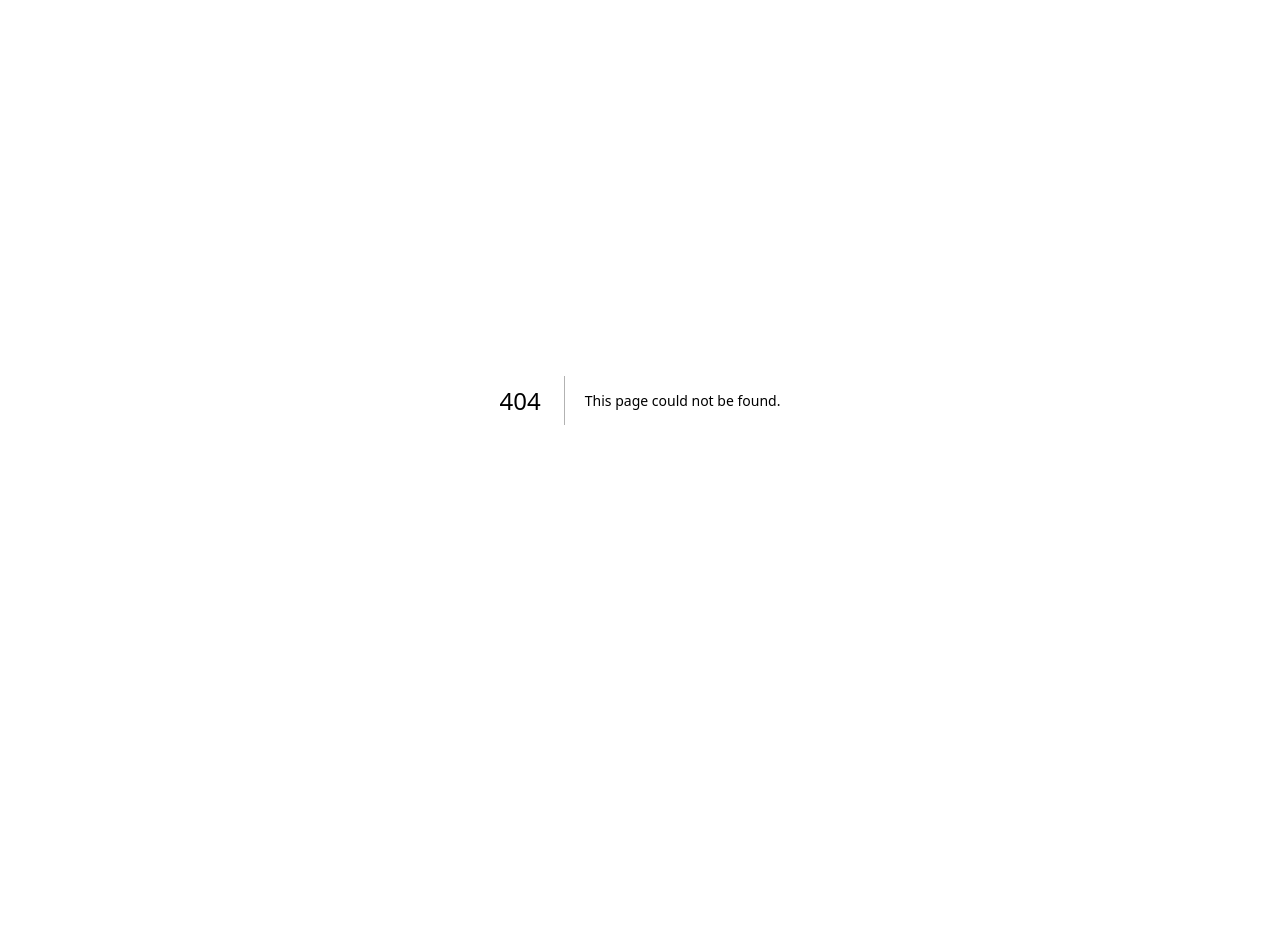
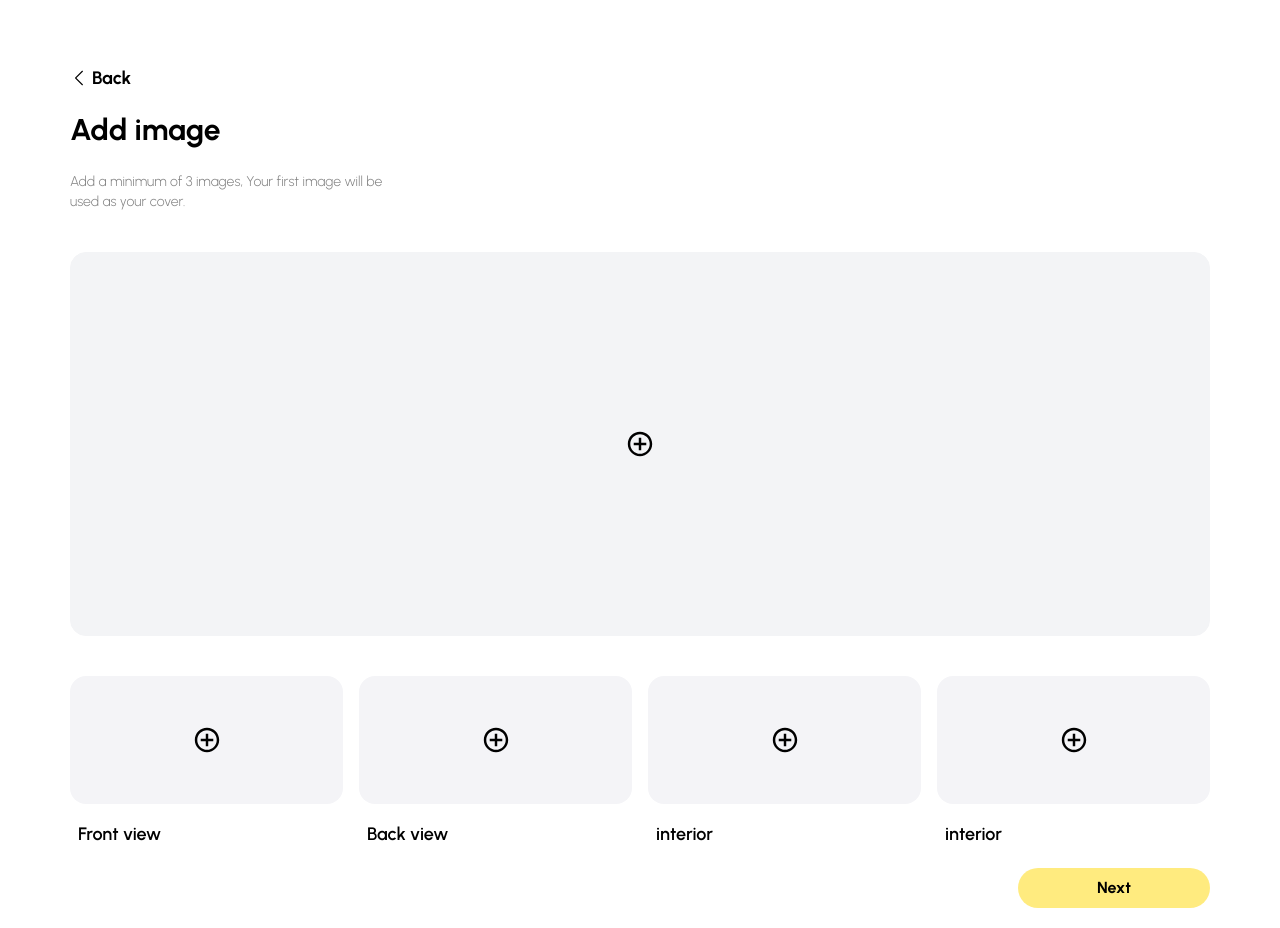
Before and after one commit to sabitsadiq/post-a-package-page, a Next.js app: page /Testing2 in a window 1280 px wide. Before the commit this address had no page. Before the commit the page ends 800 px from the top, so only its background shows below. Built offline with nearby package versions, Linux system fonts and the light colour scheme.

Commit message:
update on the myPosting page

```diff
--- /dev/null
+++ b/app/Testing2/page.tsx
@@ -0,0 +1,198 @@
+"use client";
+import React, { useState, ChangeEvent } from "react";
+import Image from "next/image";
+import { IoMdAddCircleOutline } from "react-icons/io";
+import { BsChevronLeft } from "react-icons/bs";
+import Link from "next/link";
+
+const Page = () => {
+  const [images, setImages] = useState<Array<string | null>>([
+    null,
+    null,
+    null,
+    null,
+    null,
+  ]);
+
+  const handleImageChange = (
+    event: ChangeEvent<HTMLInputElement>,
+    index: number
+  ) => {
+    const file = event.target.files?.[0];
+    if (file) {
+      const reader = new FileReader();
+      reader.onloadend = () => {
+        const newImages = [...images];
+        newImages[index] = reader.result as string;
+        setImages(newImages);
+      };
+      reader.readAsDataURL(file);
+    }
+  };
+
+  return (
+    <div className="w-full">
+      <div className="max-w-[1140px] md:mx-auto mx-5 mt-16">
+        <div className="w-full mx-auto">
+          <div className="header flex gap-1 items-center font-bold text-lg cursor-pointer">
+            <BsChevronLeft />
+            <span>Back</span>
+          </div>
+          <div className="mt-5 flex flex-col gap-6">
+            <span className="text-3xl font-bold">Add image</span>
+            <p className="text-sm font-light lg:w-[30%] opacity-50">
+              Add a minimum of 3 images, Your first image will be used as your
+              cover.
+            </p>
+          </div>
+        </div>
+        {/* CAR CONTAINER */}
+        <div className="relative h-64 lg:h-96 mt-10 mx-auto">
+          <div className="h-full w-full bg-gray-100 rounded-2xl border border-gray-100">
+            {images[0] ? (
+              <Image
+                src={images[0]}
+                alt="Front view"
+                fill
+                className="w-full h-full object-cover rounded-2xl"
+              />
+            ) : (
+              <label
+                htmlFor="image1-input"
+                className="flex items-center justify-center h-full m-auto"
+              >
+                <IoMdAddCircleOutline size={30} />
+                <input
+                  type="file"
+                  hidden
+                  id="image1-input"
+                  onChange={(e) => handleImageChange(e, 0)}
+                />
+              </label>
+            )}
+          </div>
+        </div>
+        <div className="grid grid-cols-2 lg:grid-cols-4 gap-4 mx-auto mt-10">
+          <div className="">
+            <div className="bg-[#F4F4F7] rounded-2xl h-32">
+              {images[1] ? (
+                <Image
+                  src={images[1]}
+                  alt="Front view"
+                  width={90}
+                  height={70}
+                  className="w-full h-full object-cover rounded-2xl"
+                />
+              ) : (
+                <label
+                  htmlFor="image1-input"
+                  className="flex items-center justify-center h-full m-auto"
+                >
+                  <IoMdAddCircleOutline size={30} />
+                  <input
+                    type="file"
+                    hidden
+                    id="image1-input"
+                    onChange={(e) => handleImageChange(e, 1)}
+                  />
+                </label>
+              )}
+            </div>
+            <h2 className="font-semibold text-lg pt-4 pl-2">Front view</h2>
+          </div>
+
+          <div className="">
+            <div className="bg-[#F4F4F7] rounded-2xl h-32">
+              {images[2] ? (
+                <Image
+                  src={images[2]}
+                  alt="Front view"
+                  width={90}
+                  height={70}
+                  className="w-full h-full object-cover rounded-2xl"
+                />
+              ) : (
+                <label
+                  htmlFor="image2-input"
+                  className="flex items-center justify-center h-full m-auto"
+                >
+                  <IoMdAddCircleOutline size={30} />
+                  <input
+                    type="file"
+                    hidden
+                    id="image2-input"
+                    onChange={(e) => handleImageChange(e, 2)}
+                  />
+                </label>
+              )}
+            </div>
+            <h2 className="font-semibold text-lg pt-4 pl-2">Back view</h2>
+          </div>
+          <div className="">
+            <div className="bg-[#F4F4F7] rounded-2xl h-32">
+              {images[3] ? (
+                <Image
+                  src={images[3]}
+                  alt="Front view"
+                  width={90}
+                  height={70}
+                  className="w-full h-full object-cover rounded-2xl"
+                />
+              ) : (
+                <label
+                  htmlFor="image3-input"
+                  className="flex items-center justify-center h-full m-auto"
+                >
+                  <IoMdAddCircleOutline size={30} />
+                  <input
+                    type="file"
+                    hidden
+                    id="image3-input"
+                    onChange={(e) => handleImageChange(e, 3)}
+                  />
+                </label>
+              )}
+            </div>
+            <h2 className="font-semibold text-lg pt-4 pl-2">interior</h2>
+          </div>
+          <div className="">
+            <div className="bg-[#F4F4F7] rounded-2xl h-32">
+              {images[4] ? (
+                <Image
+                  src={images[4]}
+                  alt="Front view"
+                  width={90}
+                  height={70}
+                  className="w-full h-full object-cover rounded-2xl"
+                />
+              ) : (
+                <label
+                  htmlFor="image4-input"
+                  className="flex items-center justify-center h-full m-auto"
+                >
+                  <IoMdAddCircleOutline size={30} />
+                  <input
+                    type="file"
+                    hidden
+                    id="image4-input"
+                    onChange={(e) => handleImageChange(e, 4)}
+                  />
+                </label>
+              )}
+            </div>
+            <h2 className="font-semibold text-lg pt-4 pl-2">interior</h2>
+          </div>
+        </div>
+        <div className="mx-auto flex my-5 justify-end">
+          <Link href="/travellerUploadImg">
+            <button className="bg-[#FFD700] hover:bg-yellow-400 duration-200 font-bold w-48 px-6 bg-opacity-50 py-2 rounded-3xl">
+              Next
+            </button>
+          </Link>
+        </div>
+      </div>
+    </div>
+  );
+};
+
+export default Page;
--- a/app/components/DropMenu/TableDropdown.tsx
+++ b/app/components/DropMenu/TableDropdown.tsx
@@ -2,7 +2,7 @@ import React from "react";
 
 const Number = () => {
   return (
-    <div className="shadow-md rounded-lg absolute top-8 right-14 cursor-pointer z-20 bg-white overflow-hidden">
+    <div className="shadow-md rounded-lg absolute w-40 top-8 right-14 cursor-pointer z-20 bg-white">
       <ul className="font-semibold text-xs pb-2 md:ml-auto flex flex-col gap-3  mt-3">
         <li className="cursor-pointer px-3 py-2 border-b z-30 flex items-center">
           Edit trip posting
--- a/app/components/constants/data.tsx
+++ b/app/components/constants/data.tsx
@@ -97,52 +97,52 @@ export const slide = [
 ];
 export const tableData = [
   {
-    location: 'Abuja - Lagos',
-    type: 'sending package',
-    id: 'WEnEJ786',
-    status: 'Review',
+    location: "Abuja - Lagos",
+    type: "sending package",
+    id: "WEdEJ786",
+    status: "Review",
     modalOpen: false,
   },
   {
-    location: 'Minna - Abuja',
-    type: 'sending package',
-    id: 'WEdEJ786',
-    status: 'posted',
+    location: "Minna - Abuja",
+    type: "sending package",
+    id: "WEdEJ786",
+    status: "posted",
     modalOpen: false,
   },
   {
-    location: 'Benue - Kogi',
-    type: 'sending package',
-    id: 'WErEJ786',
-    status: 'closed',
+    location: "Benue - Kogi",
+    type: "sending package",
+    id: "WErEJ786",
+    status: "closed",
     modalOpen: false,
   },
   {
-    location: 'Kwara - Lagos',
-    type: 'sending package',
-    id: 'WEaEJ786',
-    status: 'booked',
+    location: "Kwara - Lagos",
+    type: "sending package",
+    id: "WEaEJ786",
+    status: "booked",
     modalOpen: false,
   },
   {
-    location: 'Kwara - Lagos',
-    type: 'sending package',
-    id: 'WEbEJ786',
-    status: 'booked',
+    location: "Kwara - Lagos",
+    type: "sending package",
+    id: "WEbEJ786",
+    status: "booked",
     modalOpen: false,
   },
   {
-    location: 'Osun - Ekiti',
-    type: 'sending package',
-    id: 'WEcEJ786',
-    status: 'closed',
+    location: "Osun - Ekiti",
+    type: "sending package",
+    id: "WEcEJ786",
+    status: "closed",
     modalOpen: false,
   },
   {
-    location: 'Ekiti - Ibadan',
-    type: 'sending package',
-    id: 'WEgEJ786',
-    status: 'closed',
+    location: "Ekiti - Ibadan",
+    type: "sending package",
+    id: "WEgEJ786",
+    status: "closed",
     modalOpen: false,
   },
 ];
--- a/app/globals.css
+++ b/app/globals.css
@@ -3,9 +3,11 @@
 @tailwind utilities;
 
 .lastRow ~ * {
-  transform: translateY(-90px);
+  transform: translateY(-120px);
 }
-
+.SecondtoLastRow ~ * {
+  transform: translateY(-50px);
+}
 .mobileLastRow ~ * {
-  transform: translateY(-120px) !important;
+  /* transform: translateY(-120px) !important; */
 }
--- a/app/myPosting/page.tsx
+++ b/app/myPosting/page.tsx
@@ -6,10 +6,9 @@ import { tableData } from "../components/constants/data";
 import { useMediaQuery } from "@react-hook/media-query";
 
 const page = () => {
-  // const [isOpen, setIsOpen] = useState(false);
   const [handleModal, setHandleModal] = useState(tableData);
   const btnColor: any = {
-    review: "#99E918C9",
+    review: "#99E918",
     posted: "#FFD700",
     closed: "#FF5631",
     booked: "#08E06C",
@@ -27,6 +26,7 @@ const page = () => {
   const isSmallScreen = useMediaQuery("(max-width:480px)");
 
   const isLastRow = tableData.length - 1;
+  const isSecondtoLastRow = tableData.length - 2;
 
   const array = handleModal?.map((obj, index) => {
     return (
@@ -45,12 +45,14 @@ const page = () => {
             {obj.status}
           </button>
         </td>
-        <td className="flex justify-end px-6 py-2 whitespace-nowrap relative">
+        <td className="flex justify-end px-6 py-2  whitespace-nowrap relative">
           <BiDotsVertical
             size={17}
             className={`z-10 mr-5 cursor-pointer ${
               isLastRow === index ? "lastRow" : ""
-            } ${isSmallScreen && isLastRow === index ? "mobileLastRow" : ""}`}
+            } ${isSecondtoLastRow === index ? "SecondtoLastRow" : ""} ${
+              isSmallScreen && isLastRow === index ? "mobileLastRow" : ""
+            }`}
             onClick={() => toggledropDown(obj.id)}
           />
           {obj.modalOpen && <Number />}
@@ -64,10 +66,10 @@ const page = () => {
     <div className="w-full p-6">
       <div className="rounded-xl px-3 py-10 shadow-md my-10 lg:w-4/5 mx-auto">
         <h1 className="px-6 font-semibold text-xl leading-6">My postings</h1>
-        <div className={isSmallScreen ? "overflow-x-auto" : ""}>
+        <div className="overflow-x-auto">
           <table className="table-auto w-full text-[#0F0400] ">
             <thead className="text-base leading-6 font-bold">
-              <tr className="border-red-600">
+              <tr className="">
                 <th className="px-6 py-3 text-left  tracking-wider">
                   Location
                 </th>
--- a/app/page.tsx
+++ b/app/page.tsx
@@ -21,12 +21,6 @@ export default function Home() {
         >
           myPosting
         </Link>
-        <Link
-          className="bg-gray-700 opacity-50 rounded-lg px-4 flex self-center mt-4 text-white py-2"
-          href="/testing"
-        >
-          testing
-        </Link>
       </div>
     </div>
   );
--- a/app/travellerUploadImg/page.tsx
+++ b/app/travellerUploadImg/page.tsx
@@ -3,16 +3,34 @@ import Image from "next/image";
 import Link from "next/link";
 import { useState } from "react";
 import { BsFillFolderFill } from "react-icons/bs";
+import { IoMdAddCircleOutline } from "react-icons/io";
 
 const PackageSenderMain = () => {
-  const [image, setImage] = useState<any>();
-  const [fileName, setFileName] = useState<string>("No selected file");
+  const [images, setImages] = useState<Array<string | null>>([
+    null,
+    null,
+    null,
+  ]);
+  const options = ["Electronics", "Honda", "lexus", "Golf"];
+  const onOptionChangeHandler = (
+    event: React.ChangeEvent<HTMLSelectElement>
+  ) => {
+    console.log("User Selected Value - ", event.target.value);
+  };
 
-  const handleFileChange = (event: React.ChangeEvent<HTMLInputElement>) => {
-    const files = event.target.files;
-    if (files && files.length > 0) {
-      setFileName(files[0].name);
-      setImage(URL.createObjectURL(files[0]));
+  const handleImageChange = (
+    event: React.ChangeEvent<HTMLInputElement>,
+    index: number
+  ) => {
+    const file = event.target.files?.[0];
+    if (file) {
+      const reader = new FileReader();
+      reader.onloadend = () => {
+        const newImages = [...images];
+        newImages[index] = reader.result as string;
+        setImages(newImages);
+      };
+      reader.readAsDataURL(file);
     }
   };
 
@@ -42,83 +60,69 @@ const PackageSenderMain = () => {
           </p>
         </div>
         <div className="flex gap-8 items-center justify-between">
-          <h1 className="font-normal md:font-semibold text-lg xl:text-xl 2xl-texl pt-2">
-            Electronics
-          </h1>
-          <Image
-            src="/image/icon-park_down.png"
-            className="w-4 h-4"
-            width="50"
-            height="50"
-            alt="truck"
-          />
+          <select
+            onChange={onOptionChangeHandler}
+            className="bg-transparent outline-none border-none w-full font-semibold"
+          >
+            {options.map((option, index) => {
+              return <option key={index}>{option}</option>;
+            })}
+          </select>
         </div>
       </div>
       <div className="w-full md:w-11/12 mx-auto mt-14 h-full">
         <div className="relative w-full flex flex-col mx-auto justify-center self-center  h-80 bg-[rgb(244,244,247)] rounded-3xl">
-          {image ? (
-            <form className="">
-              <label
-                htmlFor="file-input"
-                className="w-full h-full flex flex-col items-center justify-center"
-              >
-                <span className="w-full rounded-3xl flex flex-col self-center mx-auto justify-center">
-                  <Image
-                    className="w-4/5 rounded-3xl flex mx-auto items-center"
-                    src={image}
-                    fill
-                    alt={fileName}
-                  />
-                </span>
-              </label>
+          {images[0] ? (
+            <Image
+              src={images[0]}
+              alt="Front view"
+              fill
+              className="w-full h-full object-cover rounded-2xl"
+            />
+          ) : (
+            <label
+              htmlFor="image1-input"
+              className="flex flex-col items-center justify-center h-full m-auto"
+            >
+              <IoMdAddCircleOutline size={30} />
               <input
                 type="file"
-                accept="image"
-                id="file-input"
-                className="input-field cursor-pointer"
-                onChange={handleFileChange}
                 hidden
+                id="image1-input"
+                onChange={(e) => handleImageChange(e, 0)}
               />
-            </form>
-          ) : (
-            <Image
-              className="w-[3%] flex self-center"
-              src="/image/Sender/add.png"
-              width="50"
-              height="50"
-              alt="add"
-            />
+              <span className="flex items-center justify-center text-center font-normal md:font-semibold text-lg xl:text-xl 2xl-texl">
+                Front view
+              </span>
+            </label>
           )}
-          <span className="text-center font-normal md:font-semibold text-lg xl:text-xl 2xl-texl">
-            Front view
-          </span>
         </div>
         {/* UPLOADING FRONT VIEW */}
         <div className="flex flex-col md:flex-row gap-8 mt-7">
           <div className="row-span-1 w-full h-3/4 md:h-1/2 ">
             <div className="w-full flex h-48 xl:h-64 mx-auto justify-center self-center bg-[#F4F4F7] rounded-3xl">
-              <form className="">
+              {images[1] ? (
+                <Image
+                  src={images[1]}
+                  alt="Front view"
+                  width={90}
+                  height={70}
+                  className="w-full h-full object-cover rounded-2xl"
+                />
+              ) : (
                 <label
-                  htmlFor="file-input"
-                  className="w-full h-full flex flex-col items-center justify-center"
+                  htmlFor="image1-input"
+                  className="flex items-center justify-center h-full m-auto"
                 >
-                  <Image
-                    className="cursor-pointer flex self-center"
-                    src="/image/Sender/add.png"
-                    width="35"
-                    height="35"
-                    alt="add"
+                  <IoMdAddCircleOutline size={30} />
+                  <input
+                    type="file"
+                    hidden
+                    id="image1-input"
+                    onChange={(e) => handleImageChange(e, 1)}
                   />
                 </label>
-                <input
-                  type="file"
-                  accept="image"
-                  id="file-input"
-                  className="input-field cursor-pointer"
-                  onChange={handleFileChange}
-                  hidden
-                />
-              </form>
+              )}
             </div>
             <p className="font-normal md:font-semibold text-lg xl:text-xl 2xl-texl mt-5">
               Front view
@@ -127,28 +131,28 @@ const PackageSenderMain = () => {
           {/* UPLOADING BACK VIEW */}
           <div className="row-span-1 w-full h-3/4 md:h-1/2">
             <div className="w-full h-48 xl:h-64 bg-[#F4F4F7] rounded-3xl flex  mx-auto justify-center self-center">
-              <form className="">
+              {images[2] ? (
+                <Image
+                  src={images[2]}
+                  alt="Front view"
+                  width={90}
+                  height={70}
+                  className="w-full h-full object-cover rounded-2xl"
+                />
+              ) : (
                 <label
-                  htmlFor="file-input"
-                  className="w-full h-full flex flex-col items-center justify-center"
+                  htmlFor="image2-input"
+                  className="flex items-center justify-center h-full m-auto"
                 >
-                  <Image
-                    className="cursor-pointer flex self-center"
-                    src="/image/Sender/add.png"
-                    width="35"
-                    height="35"
-                    alt="add"
+                  <IoMdAddCircleOutline size={30} />
+                  <input
+                    type="file"
+                    hidden
+                    id="image2-input"
+                    onChange={(e) => handleImageChange(e, 2)}
                   />
                 </label>
-                <input
-                  type="file"
-                  accept="image"
-                  id="file-input"
-                  className="input-field cursor-pointer"
-                  onChange={handleFileChange}
-                  hidden
-                />
-              </form>
+              )}
             </div>
             <p className="font-normal md:font-semibold text-lg xl:text-xl mt-5">
               Back view
--- a/tailwind.config.js
+++ b/tailwind.config.js
@@ -8,6 +8,10 @@ module.exports = {
     // Or if using `src` directory:
     "./src/**/*.{js,ts,jsx,tsx,mdx}",
   ],
+  options: {
+    safelist: ["#12d900", "#FFD700", "#12d900", "#FFD700"], // Add the classes you want to preserve
+  },
+
   theme: {
     extend: {},
   },
```
